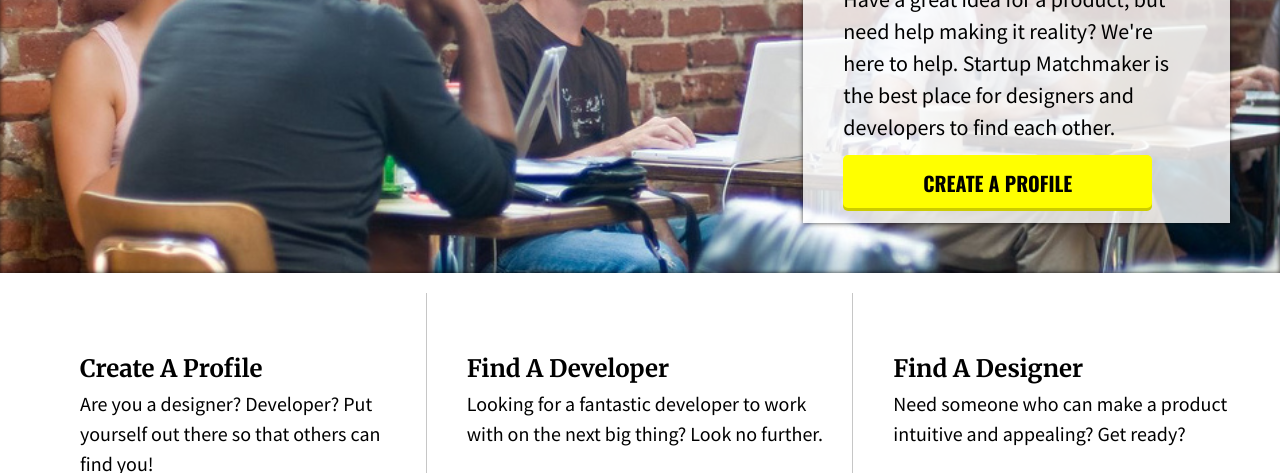
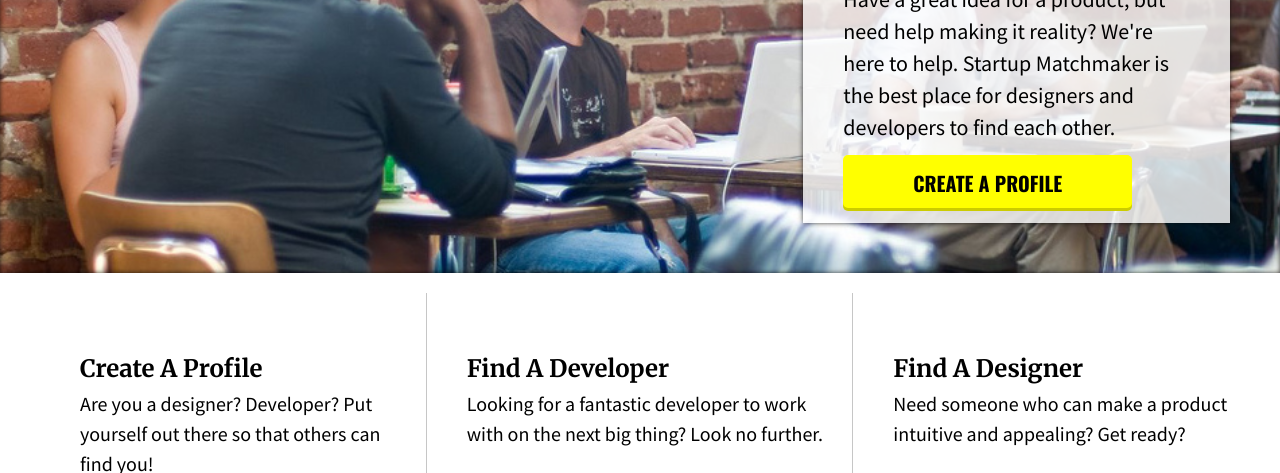
Before and after one commit to JayRodrig/startup_matchmaker, a plain HTML site: page index.html in a window 1280 px wide. Shown: the part 318-791 px from the top of the page. Drawn offline with nearby package versions, Linux system fonts and the light colour scheme.

Commit message:
fixed link bug

```diff
--- a/styles/main.css
+++ b/styles/main.css
@@ -165,7 +165,7 @@
 .center-link {
     background-color: yellow;
     color: black;
-    padding: 13px 80px;
+    padding: 13px 70px;
     text-decoration: none;
     font-weight:700;
     text-transform:uppercase;
```
